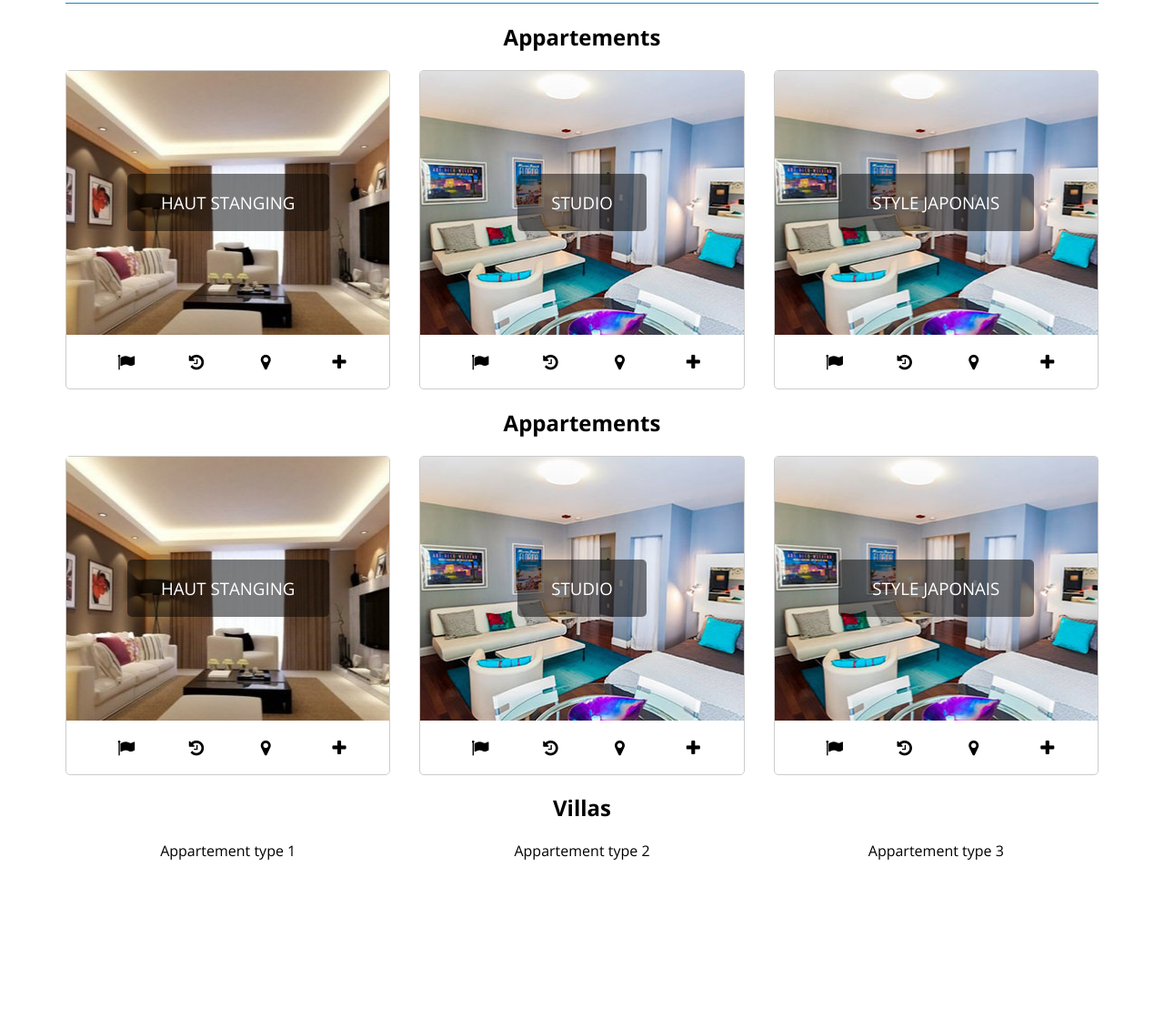
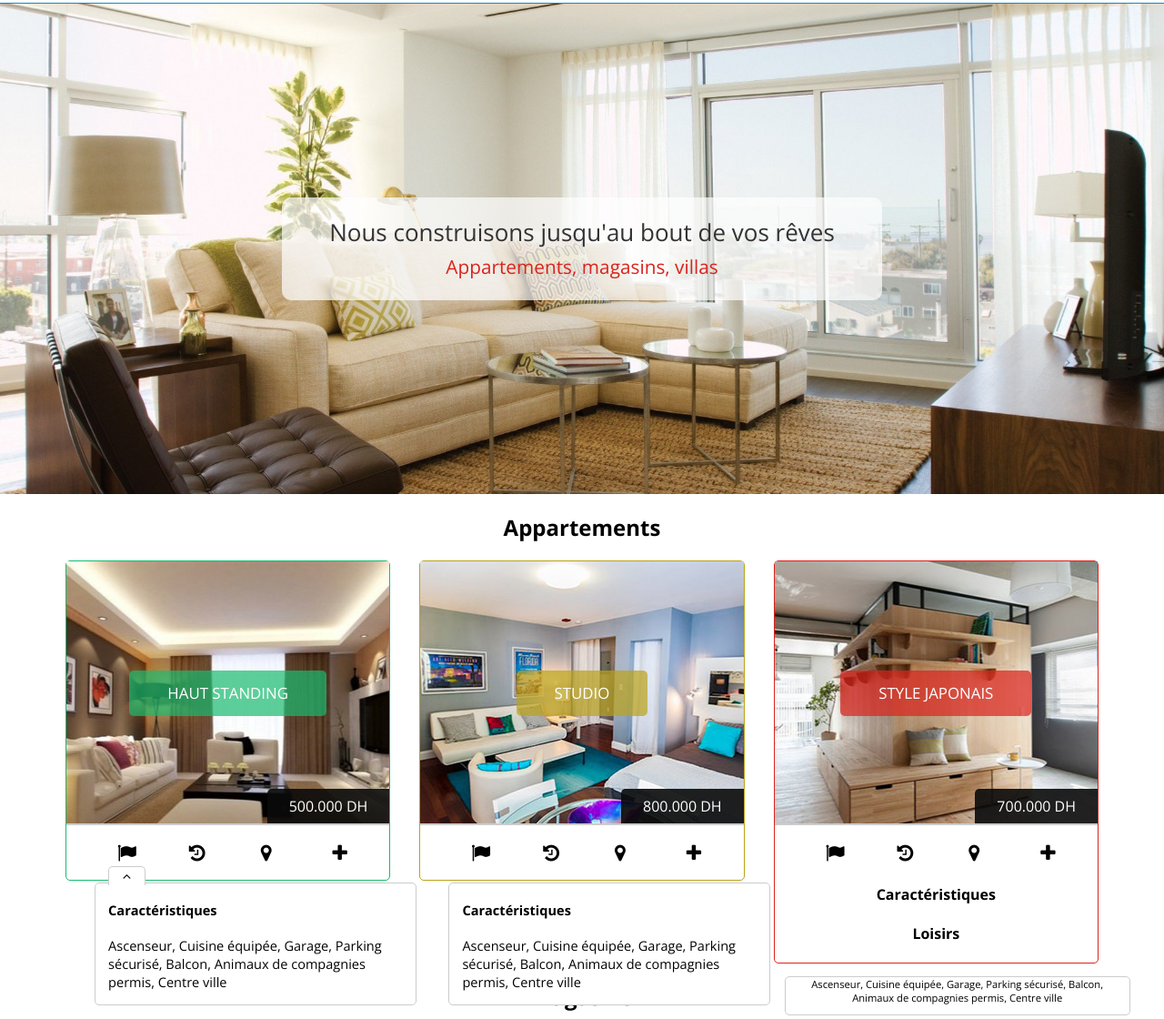
Before and after one commit to khalilit/BericolorSA, a plain HTML site: page index.html in a window 1280 px wide. Shown: the part 91-1211 px from the top of the page at 91% size. Before the commit the page ends 1045 px from the top, so only its background shows below. Drawn offline with nearby package versions, Linux system fonts and the light colour scheme.

Commit message:
page accueil

```diff
--- a/css/style.css
+++ b/css/style.css
@@ -38,7 +38,7 @@ img{
 /* --------- header ---------- */
 
 #main-header .container{
-    border-bottom : 1px solid #1a88bb;
+
 }
 
 #main-header h1{
@@ -57,22 +57,82 @@ img{
 }
 
 /* ---------- Section ----------------*/
-#showcase .interior{
+.banner{
+    position: relative;
+    height: 540px;
+    overflow: hidden;
+    margin: 0 -8px;
+    background: url(../images/banner2.jpg) 50% 50% no-repeat;
+    background-size: cover;
+    border-top : 1px solid #1a88bb;
+}
+
+.banner h1{
+    background: rgba(255,255,255, 0.7);
+    color: #333;
+    padding: 0.8em 2em;
+    border-radius: 10px;
+    font-weight: normal;
+    font-size: 26px;
+}
+
+.banner h1 span{
+    color: rgb(218, 35, 28);
+    font-size: .8em;
+}
+
+.interior{
     border: 1px solid #ccc;
     border-radius: 5px;
     padding: 0 1em;
+    position: relative;
+}
+
+.interior{
+ border-color: rgb(26, 187, 112);
+}
+
+.interior a:hover{
+    color: rgb(26, 187, 112);
 }
 
 
 #access{
-    /* border: 1px solid #1a88bb; */
     border-radius: 5px;
+    position: relative;
 }
 
 #access li{
     list-style: none;
     display: inline-block;
-    font-size: 1.2em;
+    font-size: 1.3em;
+}
+
+.features > div{
+    position: absolute;
+    padding: 0 1em 1em;
+    border: 1px solid #ccc;
+    border-radius: 5px;
+    width: 100%;
+    background: #fff;
+    left: 1em;
+    top: calc(100% + 1.3em);
+    z-index: 111;
+    font-size: 0.7em;
+}
+
+.features > div i{
+    background: #fff;
+    position: absolute;
+    top: -1.3em;
+    padding: 0.2em 1em;
+    border: 1px solid #ccc;
+    border-bottom: 0 none;
+    border-radius: 5px 5px 0 0;
+}
+
+.hobbies > div{
+    display: none;
 }
 
 .interior .header{
@@ -80,25 +140,78 @@ img{
     background: url(../images/app1.jpg) 50% 50% no-repeat;
     height: 290px;
     margin-bottom: 1em;
+    border-bottom: 2px solid #ccc;
+    position: relative;
 }
 
-.interior .studio{
-    background-image: url(../images/app2.jpg)
-}
-
-.interior .header h3{
-    background: rgba(0,0,0, 0.5);
-    padding: 1em 2em;
+.interior .header h3 a{
+    background: rgba(26, 187, 112, 0.7);
+    padding: 0.8em 2.5em;
     color: #fff;
     border-radius: 5px;
     font-weight: normal;
     text-transform: uppercase;
+    font-size: 0.9em;
 }
 
-.interior .header h3:hover{
-     background: rgba(26, 136, 187, 0.5);
+.interior .header h3 a:hover{
+    background: rgba(26, 187, 112, 0.9);
 }
 
-.features,.hobbies{
+.price{
+    position: absolute;
+    bottom: 0;
+    right: 0;
+    background:rgba(11,11,11, 0.9);
+    margin: 0;
+    padding: 0.5em 1.5em;
+    color: #fff;
+    border-top: 0 none;
+    border-right: 0 none;
+    border-radius:5px 0 0 0 ;
+    text-transform: uppercase;
+}
+
+
+/* .features,.hobbies{
     display: none;
+} */
+
+
+
+/* Style 1 - type2 */
+.interior.type2{
+ border-color: rgb(187, 163, 26);
 }
+
+.interior.type2 a:hover{
+    color: rgb(187, 163, 26);
+}
+
+.interior.type2 .header h3 a{
+    background: rgba(187, 163, 26, 0.7);
+    color: #fff;
+}
+
+.interior.type2 .header h3 a:hover{
+     background: rgba(187, 163, 26, 0.9);
+}
+
+/* Style 1 - type3 */
+
+.interior.type3{
+ border-color: rgb(218, 35, 28);
+}
+
+.interior.type3 a:hover{
+    color: rgb(218, 35, 28);
+}
+
+.interior.type3 .header h3 a{
+    background: rgba(218, 35, 28, 0.7);
+    color: #fff;
+}
+
+.interior.type3 .header h3 a:hover{
+     background: rgba(218, 35, 28, 0.9);
+}
--- a/index.html
+++ b/index.html
@@ -39,28 +39,55 @@
         </div>
     </header>
     <section id="showcase">
+        <div class="banner center-xs middle-xs row">
+            <h1>
+                Nous construisons jusqu'au bout de vos rêves <br>
+                <span>Appartements, magasins, villas</span>
+            </h1>
+        </div>
         <div class="container">
             <div class="row center-xs style1">
                 <div class="col-xs-12 col-md-12 col-xs-12 col-sm-12 col-md-12 col-lg-12">
                     <h2>Appartements</h2>
                 </div>
                 <div class="col-xs-12 col-sm-6 col-md-4 col-lg-4">
-                    <div class="interior">
-                        <div class="header row center-xs middle-xs">
-                            <h3>Haut stanging</h3>
+                    <div class="interior type1">
+                        <div class="header row center-xs middle-xs" style="background-image: url(images/app1.jpg)">
+                            <h3>
+                                <a href="">
+                                    <span>Haut standing</span>
+                                </a>
+                            </h3>
+                            <p class="price">500.000 Dh</p>
                         </div>
                         <div id="access" class="start-xs">
                             <ul class="row">
-                                <li class="col-xs-6 col-sm-6 col-md-3 col-lg-3">
-                                    <a href="">
+                                <li class="col-xs-6 col-sm-6 col-md-3 col-lg-3 features">
+                                    <a href="javascript:void();">
                                         <i class="fa fa-flag" aria-hidden="true"></i>
                                     </a>
+                                    <div>
+                                        <i class="fa fa-angle-up" aria-hidden="true"></i>
+                                        <h4>Caractéristiques</h4>
+                                        <div>
+                                            Ascenseur, Cuisine équipée, Garage, Parking sécurisé, Balcon, Animaux de compagnies permis, Centre ville
+                                        </div>
+                                    </div>
                                 </li>
-                                <li class="col-xs-6 col-sm-6 col-md-3 col-lg-3">
+                                <li class="col-xs-6 col-sm-6 col-md-3 col-lg-3 hobbies">
                                     <a href="">
                                         <i class="fa fa-history" aria-hidden="true"></i>
+                                    </a>
+                                    <div>
+                                        <h4>Loisirs</h4>
+                                        <div>
+
+                                            Salons de coiffure, Instituts de beauté, Massage Spas, Centres de fitness, Hammams Centres d'esthétique, Coaching Centres
+                                            d'amincissement, Musculation Gymnastique Services à domicile, Centres de thalasso Tatouages et piercing Blanchiment
+                                            dentaire
+                                        </div>
+                                    </div>
                                 </li>
-                                </a>
                                 <li class="col-xs-6 col-sm-6 col-md-3 col-lg-3">
                                     <a href="">
                                         <i class="fa fa-map-marker" aria-hidden="true"></i>
@@ -74,48 +101,45 @@
                             </ul>
                         </div>
 
-
-                        <div class="features">
-                            <h4>Caractéristiques</h4>
-                            <div>
-                                Ascenseur,
-                                Cuisine équipée,
-                                Garage,
-                                Parking sécurisé,
-                                Balcon,
-                                Animaux de compagnies permis,
-                                Centre ville
-                            </div>
-                        </div>
-                        <div class="hobbies">
-                            <h4>Loisirs</h4>
-                            <div>
-
-                                Salons de coiffure, Instituts de beauté, Massage Spas, Centres de fitness, Hammams Centres d'esthétique, Coaching Centres
-                                d'amincissement, Musculation Gymnastique Services à domicile, Centres de thalasso Tatouages et piercing Blanchiment dentaire
-                            </div>
-                        </div>
-
-
                     </div>
                 </div>
                 <div class="col-xs-12 col-sm-6 col-md-4 col-lg-4">
-                    <div class="interior">
-                        <div class="header studio row center-xs middle-xs">
-                            <h3>Studio </h3>
+                    <div class="interior type2">
+                        <div class="header studio row center-xs middle-xs"  style="background-image: url(images/app2.jpg)">
+                            <h3>
+                                <a href="">
+                                    <span>Studio</span>
+                                </a>
+                            </h3>
+                            <p class="price">800.000 Dh</p>
                         </div>
                         <div id="access" class="start-xs">
                             <ul class="row">
-                                <li class="col-xs-6 col-sm-6 col-md-3 col-lg-3">
+                                <li class="col-xs-6 col-sm-6 col-md-3 col-lg-3  features">
                                     <a href="">
                                         <i class="fa fa-flag" aria-hidden="true"></i>
                                     </a>
+                                    <div>
+                                        <h4>Caractéristiques</h4>
+                                        <div>
+                                            Ascenseur, Cuisine équipée, Garage, Parking sécurisé, Balcon, Animaux de compagnies permis, Centre ville
+                                        </div>
+                                    </div>
                                 </li>
-                                <li class="col-xs-6 col-sm-6 col-md-3 col-lg-3">
+                                <li class="col-xs-6 col-sm-6 col-md-3 col-lg-3 hobbies">
                                     <a href="">
                                         <i class="fa fa-history" aria-hidden="true"></i>
+                                    </a>
+                                    <div>
+                                        <h4>Loisirs</h4>
+                                        <div>
+
+                                            Salons de coiffure, Instituts de beauté, Massage Spas, Centres de fitness, Hammams Centres d'esthétique, Coaching Centres
+                                            d'amincissement, Musculation Gymnastique Services à domicile, Centres de thalasso Tatouages et piercing Blanchiment
+                                            dentaire
+                                        </div>
+                                    </div>
                                 </li>
-                                </a>
                                 <li class="col-xs-6 col-sm-6 col-md-3 col-lg-3">
                                     <a href="">
                                         <i class="fa fa-map-marker" aria-hidden="true"></i>
@@ -128,32 +152,18 @@
                                 </li>
                             </ul>
                         </div>
-
-
-                        <div class="features">
-                            <h4>Caractéristiques</h4>
-                            <div>
-                                Ascenseur, Cuisine équipée, Garage, Parking sécurisé, Balcon, Animaux de compagnies permis, Centre ville
-                            </div>
-                        </div>
-                        <div class="hobbies">
-                            <h4>Loisirs</h4>
-                            <div>
-
-                                Salons de coiffure, Instituts de beauté, Massage Spas, Centres de fitness, Hammams Centres d'esthétique, Coaching Centres
-                                d'amincissement, Musculation Gymnastique Services à domicile, Centres de thalasso Tatouages et piercing Blanchiment
-                                dentaire
-                            </div>
-                        </div>
-
-
                     </div>
                 </div>
 
                 <div class="col-xs-12 col-sm-6 col-md-4 col-lg-4">
-                    <div class="interior">
-                        <div class="header studio row center-xs middle-xs">
-                            <h3>Style japonais </h3>
+                    <div class="interior  type3">
+                        <div class="header studio row center-xs middle-xs"  style="background-image: url(images/app3.jpg)">
+                            <h3>
+                                <a href="">
+                                    <span>Style japonais</span>
+                                </a>
+                            </h3>
+                            <p class="price">700.000 Dh</p>
                         </div>
                         <div id="access" class="start-xs">
                             <ul class="row">
@@ -203,11 +213,11 @@
             </div>
             <div class="row center-xs style1">
                 <div class="col-xs-12 col-md-12 col-xs-12 col-sm-12 col-md-12 col-lg-12">
-                    <h2>Appartements</h2>
+                    <h2>Magasins</h2>
                 </div>
                 <div class="col-xs-12 col-sm-6 col-md-4 col-lg-4">
                     <div class="interior">
-                        <div class="header row center-xs middle-xs">
+                        <div class="header row center-xs middle-xs"  style="background-image: url(images/app3.jpg)">
                             <h3>Haut stanging</h3>
                         </div>
                         <div id="access" class="start-xs">
```
Also changed, not shown: images/banner.jpg (added), images/banner2.jpg (added).
